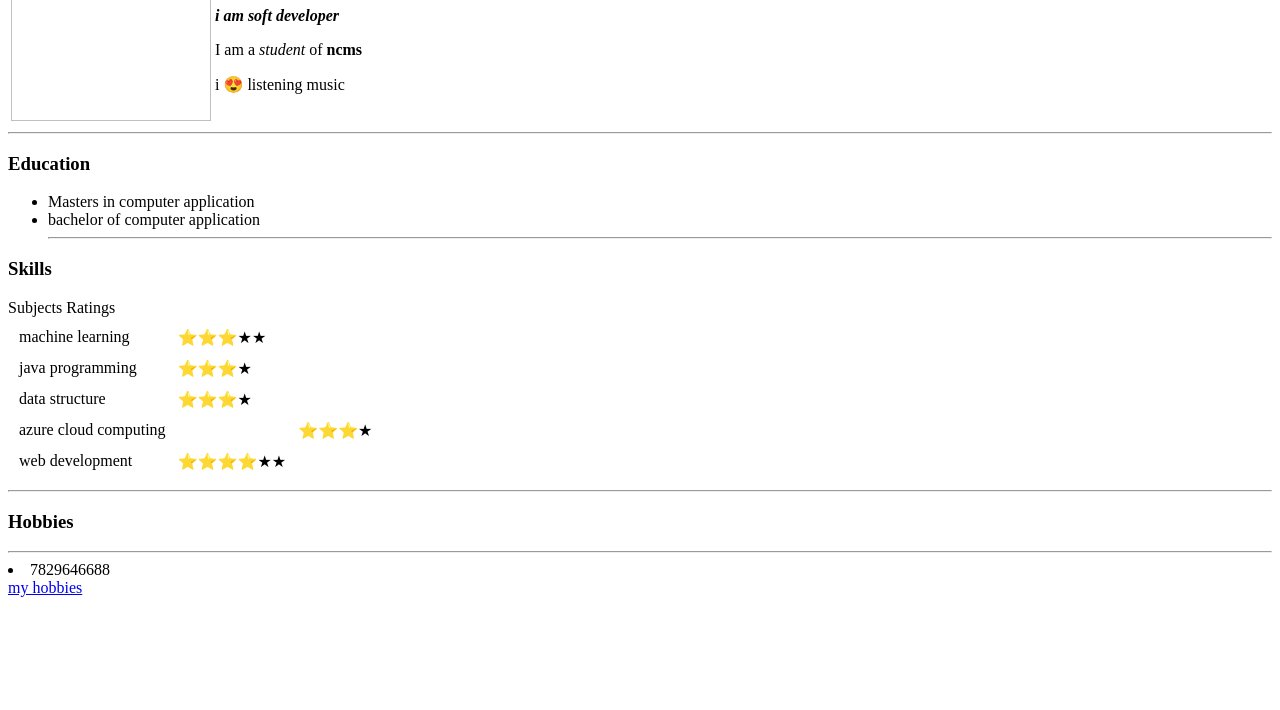
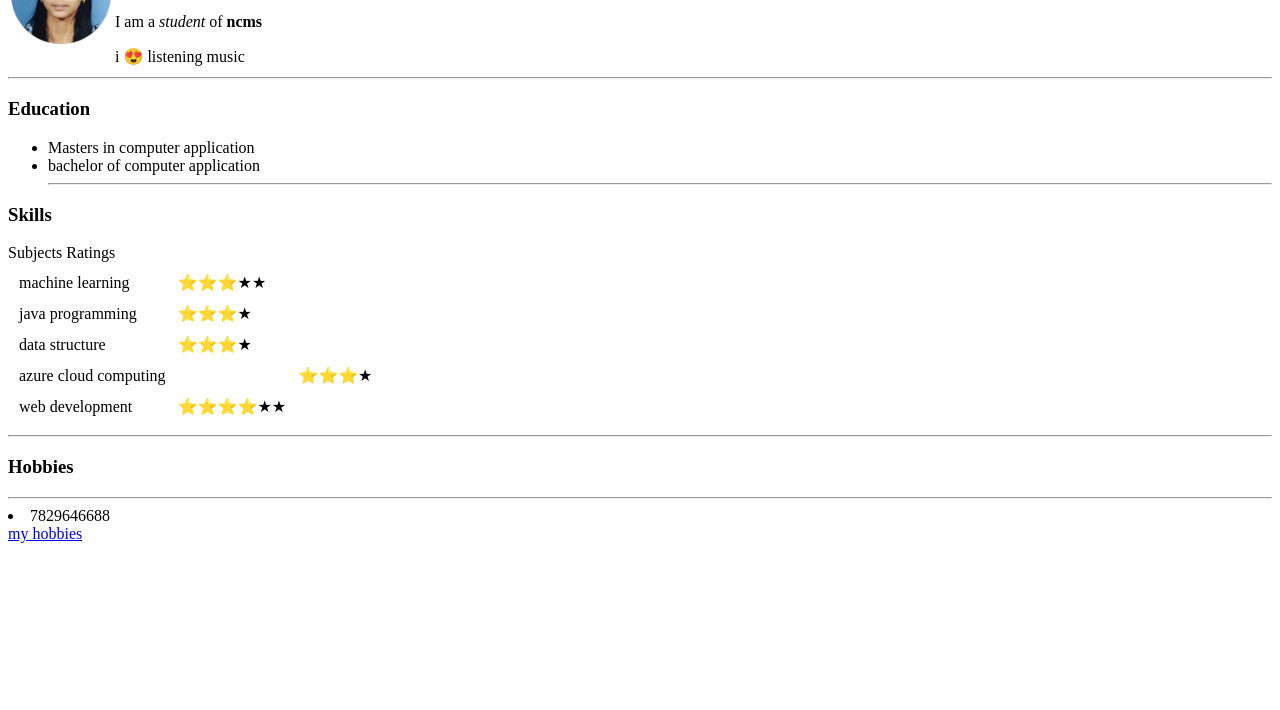
Before and after one commit to Tanujanay/cv1, a plain HTML site: page index.html in a window 1280 px wide. Shown: the part 90-800 px from the top of the page. Drawn offline with Linux system fonts and the light colour scheme.

Commit message:
Updated index.html

```diff
--- a/index.html
+++ b/index.html
@@ -5,7 +5,7 @@
 <body>
   <table>
     <tr>
-      <td>  <img src = "images\tanuja.png"alt="tanuja's pic"height=200px width=200px/></td>
+      <td><img src = "tanuja.png" alt="tanuja's pic" height="100" width="100"/></td>
 <td>  <h1> Tanuja Nayak </h1>
   <p><b><i>i am soft developer</i></b></p>
   <p> I am a<i> student</i> of<strong> ncms</strong> </p>
```
